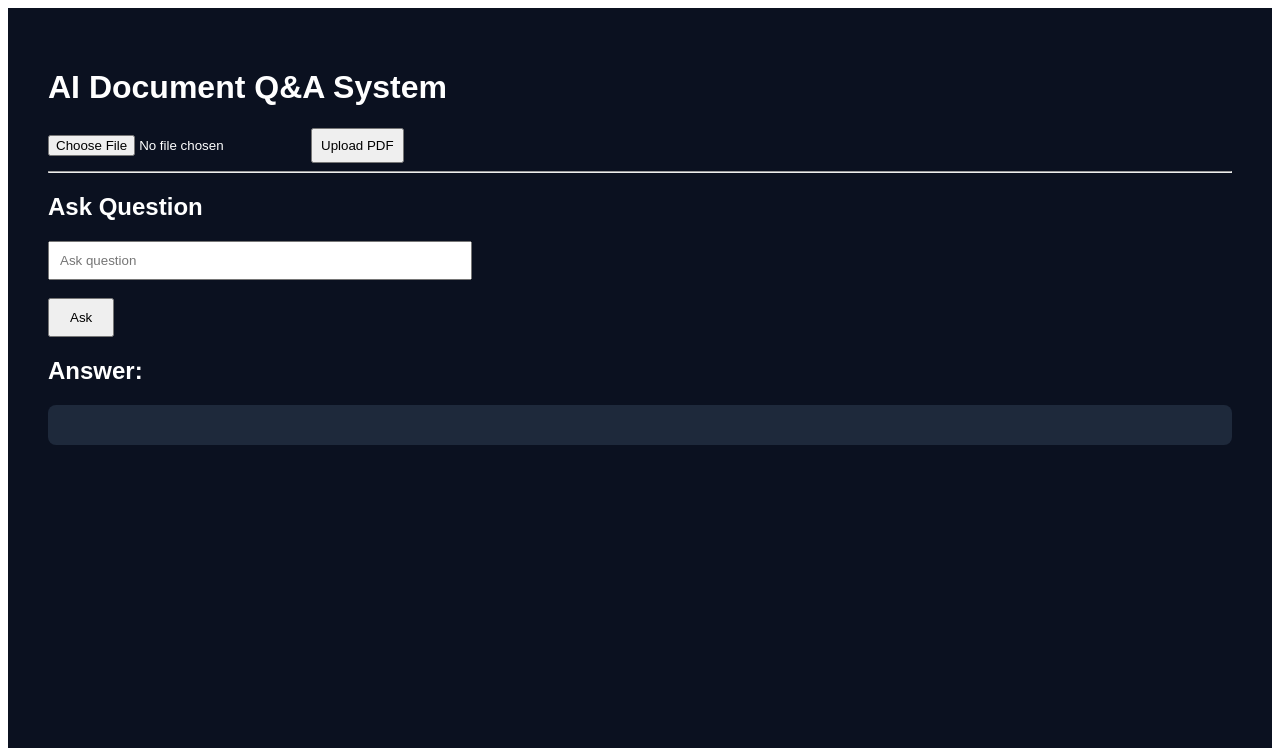
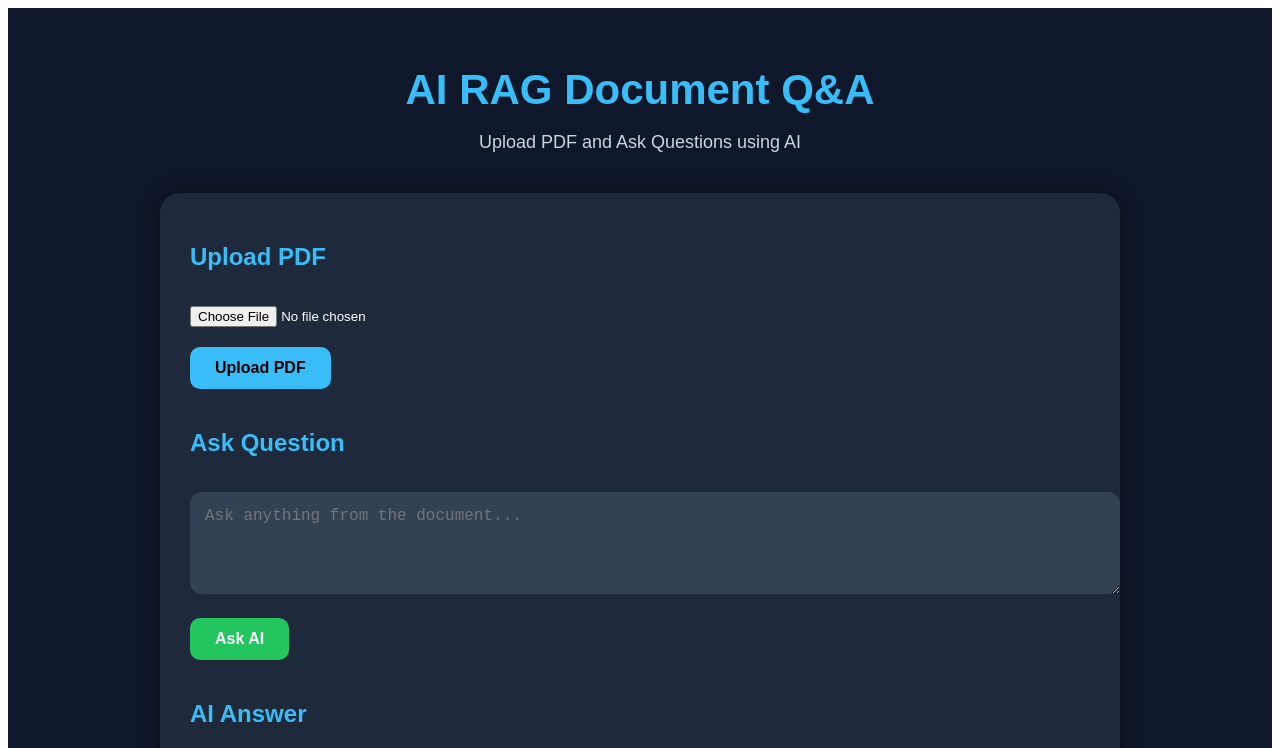
Before and after one commit to Dongala-Tejaswi/rag-document-Q-A, a React (Create React App) app in the folder frontend/: page / in a window 1280 px wide. Shown: the top 748 px of the page. Built offline with nearby package versions, Linux system fonts and the light colour scheme.

Commit message:
ui updated

```diff
--- a/frontend/src/App.js
+++ b/frontend/src/App.js
@@ -6,15 +6,24 @@ function App() {
   const [file, setFile] = useState(null);
   const [question, setQuestion] = useState("");
   const [answer, setAnswer] = useState("");
+  const [loading, setLoading] = useState(false);
+  const [uploading, setUploading] = useState(false);
 
   // Upload PDF
   const uploadPDF = async () => {
+
+    if (!file) {
+      alert("Please select a PDF");
+      return;
+    }
 
     const formData = new FormData();
 
     formData.append("file", file);
 
     try {
+
+      setUploading(true);
 
       const response = await API.post(
         "/upload",
@@ -28,13 +37,24 @@ function App() {
       console.error(error);
 
       alert("PDF upload failed");
+
+    } finally {
+
+      setUploading(false);
     }
   };
 
-  // Ask question
+  // Ask Question
   const askQuestion = async () => {
 
+    if (!question) {
+      alert("Please enter question");
+      return;
+    }
+
     try {
+
+      setLoading(true);
 
       const response = await API.get(
         `/ask?query=${encodeURIComponent(question)}`
@@ -47,72 +67,190 @@ function App() {
       console.error(error);
 
       alert("Failed to fetch answer");
+
+    } finally {
+
+      setLoading(false);
     }
   };
 
   return (
 
-    <div style={{
-      backgroundColor: "#0b1120",
+    <div
+      style={{
+        background: "#0f172a",
         minHeight: "100vh",
         color: "white",
-      padding: "40px",
-      fontFamily: "Arial"
-    }}>
+        fontFamily: "Arial, sans-serif",
+        padding: "30px"
+      }}
+    >
 
-      <h1>AI Document Q&A System</h1>
+      {/* HEADER */}
+      <div
+        style={{
+          textAlign: "center",
+          marginBottom: "40px"
+        }}
+      >
+        <h1
+          style={{
+            fontSize: "42px",
+            marginBottom: "10px",
+            color: "#38bdf8"
+          }}
+        >
+          AI RAG Document Q&A
+        </h1>
 
-      {/* Upload PDF */}
+        <p
+          style={{
+            color: "#cbd5e1",
+            fontSize: "18px"
+          }}
+        >
+          Upload PDF and Ask Questions using AI
+        </p>
+      </div>
+
+      {/* MAIN CARD */}
+      <div
+        style={{
+          maxWidth: "900px",
+          margin: "auto",
+          background: "#1e293b",
+          padding: "30px",
+          borderRadius: "20px",
+          boxShadow: "0px 0px 20px rgba(0,0,0,0.4)"
+        }}
+      >
+
+        {/* Upload Section */}
+        <div
+          style={{
+            marginBottom: "40px"
+          }}
+        >
+
+          <h2
+            style={{
+              color: "#38bdf8"
+            }}
+          >
+            Upload PDF
+          </h2>
+
           <input
             type="file"
             onChange={(e) => setFile(e.target.files[0])}
+            style={{
+              marginTop: "15px",
+              marginBottom: "20px",
+              color: "white"
+            }}
           />
+
+          <br />
 
           <button
             onClick={uploadPDF}
             style={{
-          marginLeft: "10px",
-          padding: "8px"
+              background: "#38bdf8",
+              color: "black",
+              border: "none",
+              padding: "12px 25px",
+              borderRadius: "10px",
+              cursor: "pointer",
+              fontWeight: "bold",
+              fontSize: "16px"
             }}
           >
-        Upload PDF
+            {uploading ? "Uploading..." : "Upload PDF"}
           </button>
 
-      <hr />
+        </div>
 
-      {/* Ask Question */}
-      <h2>Ask Question</h2>
+        {/* Ask Section */}
+        <div>
 
-      <input
-        type="text"
-        placeholder="Ask question"
+          <h2
+            style={{
+              color: "#38bdf8"
+            }}
+          >
+            Ask Question
+          </h2>
+
+          <textarea
+            placeholder="Ask anything from the document..."
             value={question}
             onChange={(e) => setQuestion(e.target.value)}
+            rows={4}
             style={{
-          padding: "10px",
-          width: "400px"
+              width: "100%",
+              padding: "15px",
+              borderRadius: "12px",
+              border: "none",
+              outline: "none",
+              marginTop: "15px",
+              background: "#334155",
+              color: "white",
+              fontSize: "16px"
             }}
           />
-
-      <br /><br />
 
           <button
             onClick={askQuestion}
             style={{
-          padding: "10px 20px"
+              marginTop: "20px",
+              background: "#22c55e",
+              color: "white",
+              border: "none",
+              padding: "12px 25px",
+              borderRadius: "10px",
+              cursor: "pointer",
+              fontWeight: "bold",
+              fontSize: "16px"
             }}
           >
-        Ask
+            {loading ? "Thinking..." : "Ask AI"}
           </button>
 
-      <h2>Answer:</h2>
+        </div>
 
-      <div style={{
-        backgroundColor: "#1e293b",
-        padding: "20px",
-        borderRadius: "8px"
-      }}>
-        {answer}
+        {/* Answer Section */}
+        <div
+          style={{
+            marginTop: "40px"
+          }}
+        >
+
+          <h2
+            style={{
+              color: "#38bdf8"
+            }}
+          >
+            AI Answer
+          </h2>
+
+          <div
+            style={{
+              background: "#0f172a",
+              padding: "25px",
+              borderRadius: "15px",
+              marginTop: "15px",
+              lineHeight: "1.8",
+              color: "#e2e8f0",
+              minHeight: "120px",
+              whiteSpace: "pre-wrap",
+              border: "1px solid #334155"
+            }}
+          >
+            {answer || "Your AI answer will appear here..."}
+          </div>
+
+        </div>
+
       </div>
 
     </div>
```
Lines whose indentation alone changed are shown as unchanged.
